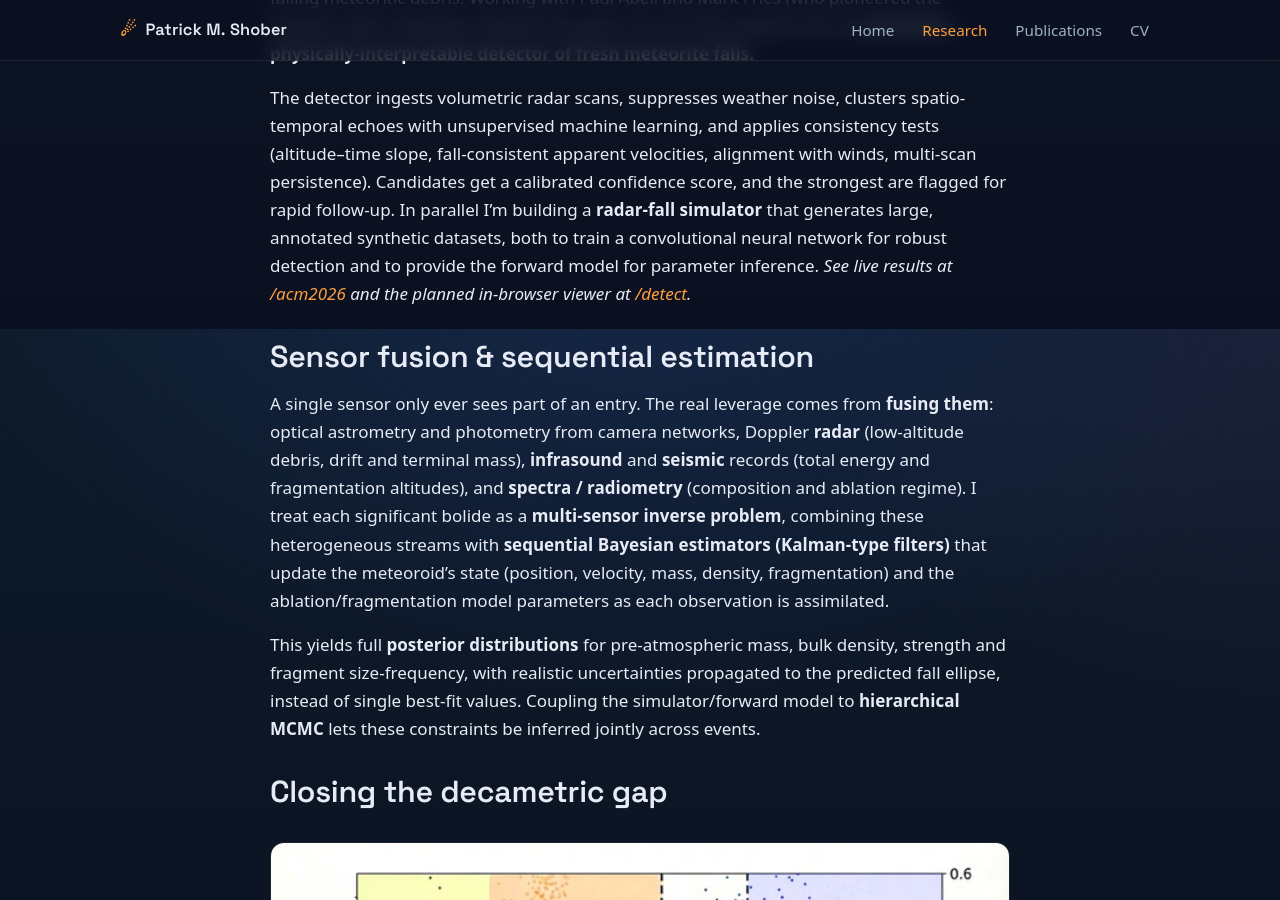
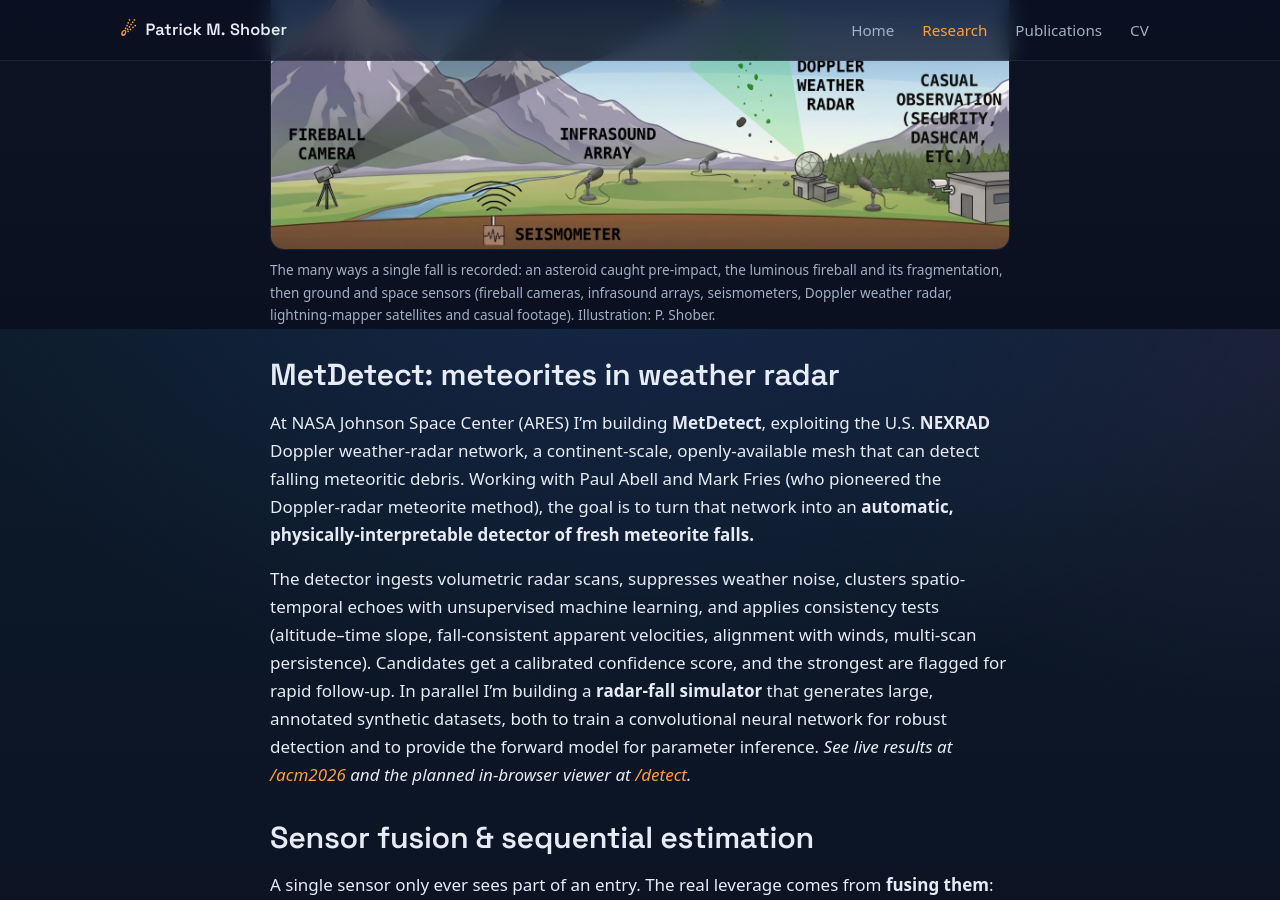
Before and after one commit to pshober/pshober.github.io, a Jekyll site: the page built from research/sensor-fusion.md, in a window 1280 px wide and 900 px high, scrolled down 571 px. Built offline with Jekyll 4.4.1, drawn with Linux system fonts in a browser that asks for light colours.

Commit message:
sensor-fusion: add multi-sensor observation figure as hero
Patrick's own end-to-end multi-sensor schematic (LIGHTNING MAPPER SATELLITE / CASUAL OBSERVATION version), placed as the page hero.

Co-Authored-By: Claude Opus 4.8 (1M context) <noreply@anthropic.com>

```diff
--- a/research/sensor-fusion.md
+++ b/research/sensor-fusion.md
@@ -4,6 +4,10 @@ title: "Sensor fusion & radar meteorite detection"
 permalink: /research/sensor-fusion/
 eyebrow: "NASA · MetDetect · planetary defense"
 lede: "Fusing radar, optical, infrasound and seismic data into one sequential estimate of a falling body, so we can follow an event from the first telescopic detection through to the meteorite on the ground."
+hero_image: /assets/img/research/multisensor-observation.jpg
+hero_alt: "Schematic of the many sensors that observe a meteorite fall: telescope, fireball cameras, infrasound array, seismometer, Doppler weather radar, lightning-mapper satellite and casual footage"
+hero_caption: "The many ways a single fall is recorded: an asteroid caught pre-impact, the luminous fireball and its fragmentation, then ground and space sensors (fireball cameras, infrasound arrays, seismometers, Doppler weather radar, lightning-mapper satellites and casual footage). Illustration: P. Shober."
+hero_full: true
 description: "MetDetect: machine-learning detection of meteorite falls in NEXRAD Doppler radar, Kalman-filter multi-sensor fusion, closing the decametric gap, and full-chain characterization for planetary defense and recovery."
 papers:
   - title: "Comparing the data-reduction pipelines of FRIPON, DFN, WMPL, and AMOS: a case study of the Geminids"
```
Also changed, not shown: assets/img/research/multisensor-observation.jpg (added).
